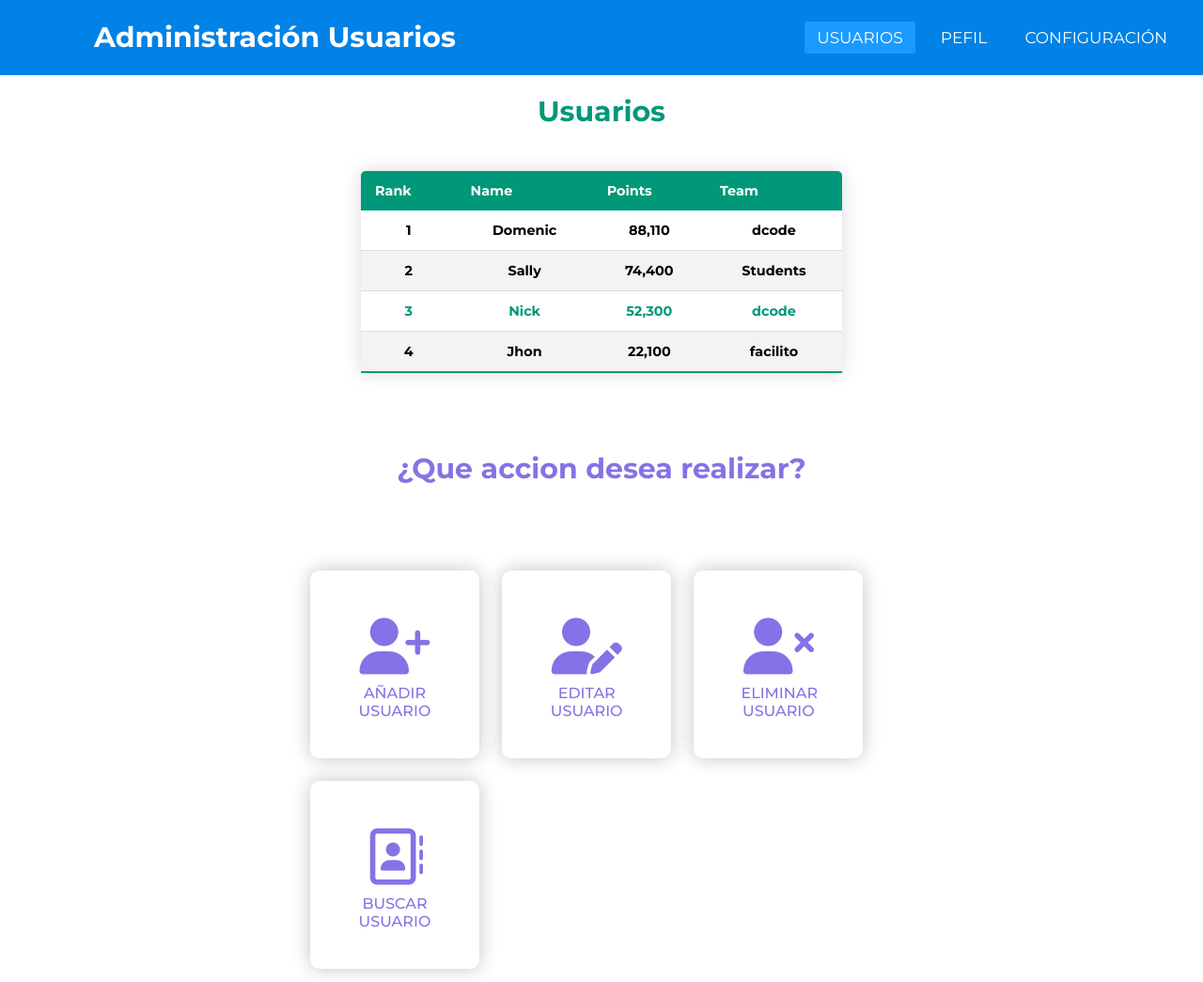
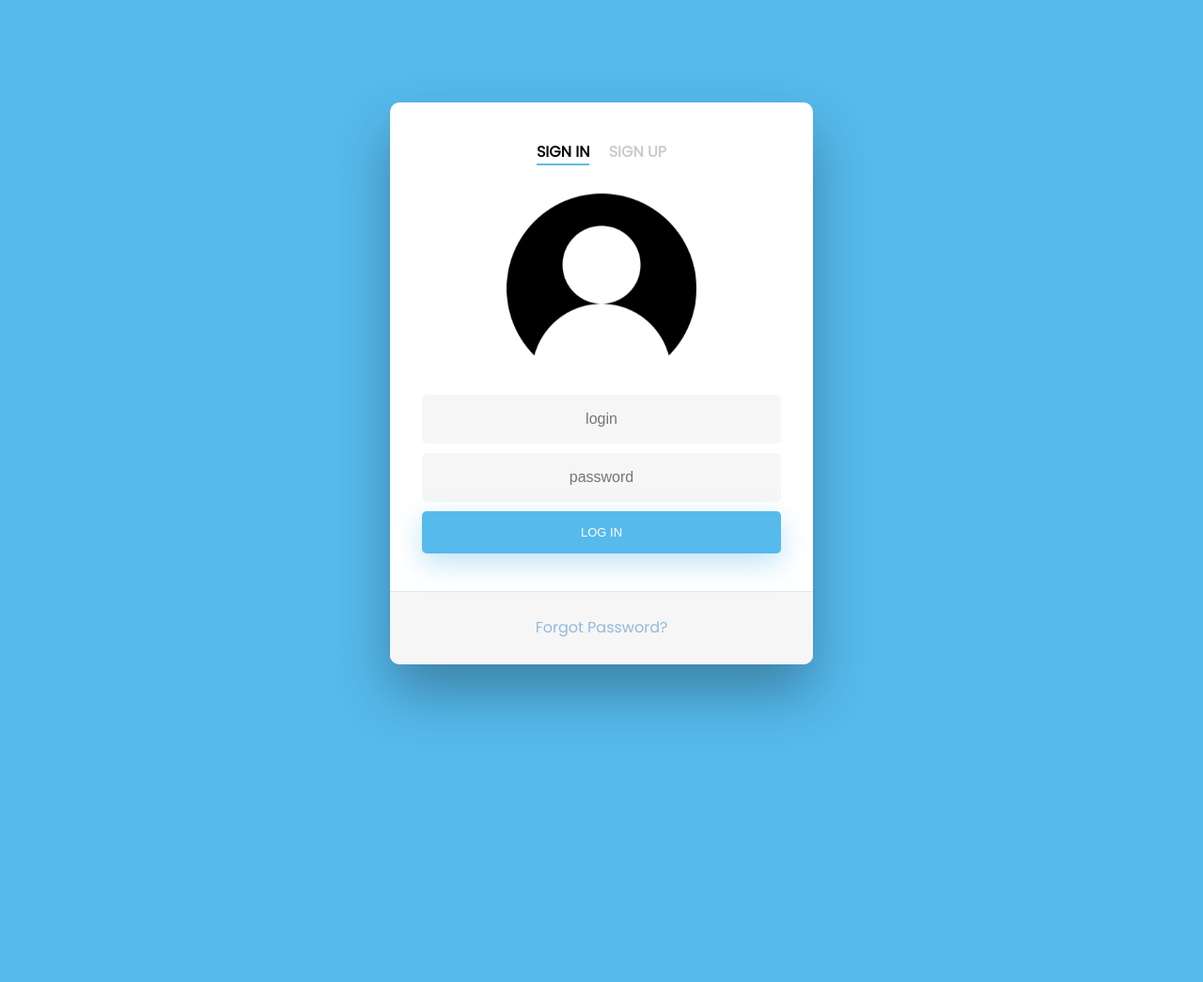
Before and after one commit to quimmp26/admin-datos-web, a PHP site: page / in a window 1280 px wide. Shown: the whole page at 94% size. After the commit the page ends 765 px from the top, so only its background shows below. Run offline with PHP 8.4, Linux system fonts and the light colour scheme; lists and menus that the app fills with data are empty; some libraries are stand-ins or nearby versions.

Commit message:
Login y Registro

```diff
--- a/añadir_usuario.php
+++ b/anadir_usuario.php
@@ -7,7 +7,7 @@
 
     //Crear Objeto de la clase Usuario
 
-    $objUsuario = new Usuario($_POST["nick"], $_POST["pass"], $_POST["fname"], $_POST["lname"], $_POST["mail"], $_POST["age"], $_POST["tlf"], $_POST["gender"]);
+    $objUsuario = new Usuario($_POST["nick"], $_POST["pass"], $_POST["fname"], $_POST["lname"], $_POST["mail"], $_POST["age"], $_POST["tlf"]);
 
     //Comprobación de conexión
     $con=mysqli_connect($servidor,$usuario,$contraseña,$bd);
@@ -23,13 +23,13 @@
 
     //Comprobar si existe el usuario
 
-    $sql_select = "select count(*) as rows from usuarios where nick = '".$objUsuario->getNickname()."'";
+    $sql_select = "select count(*) as rows from usuarios where nickname = '".$objUsuario->getNickname()."'";
     $res = mysqli_query($con, $sql_select);
     $datos = mysqli_fetch_assoc($res);
 
     if($datos['rows'] == 0)
     {
-        $sql_insert = "insert into usuarios values ('".$objUsuario->getNickname()."', '".$objUsuario->getPassword()."', '".$objUsuario->getFname()."', '".$objUsuario->getLname()."', '".$objUsuario->getEmail()."',".$objUsuario->getAge().", ".$objUsuario->getTlf().", '".$objUsuario->getGender()."')";
+        $sql_insert = "insert into usuarios values ('".$objUsuario->getNickname()."', '".$objUsuario->getPassword()."', '".$objUsuario->getFname()."', '".$objUsuario->getLname()."', '".$objUsuario->getEmail()."',".$objUsuario->getAge().", ".$objUsuario->getTlf().")";
 
         $consulta=mysqli_query($con,$sql_insert);
         if(!$consulta)
--- /dev/null
+++ b/css/styles_login.css
@@ -0,0 +1,269 @@
+
+@import url('https://fonts.googleapis.com/css?family=Poppins');
+
+/* BASIC */
+
+html {
+  background-color: #56baed;
+}
+
+body {
+  font-family: "Poppins", sans-serif;
+  height: 100vh;
+}
+
+a {
+  color: #92badd;
+  display:inline-block;
+  text-decoration: none;
+  font-weight: 400;
+}
+
+h2 {
+  text-align: center;
+  font-size: 16px;
+  font-weight: 900;
+  text-transform: uppercase;
+  display:inline-block;
+  margin: 40px 8px 10px 8px;
+  color: black;
+}
+
+
+
+/* STRUCTURE */
+
+.wrapper {
+  display: flex;
+  align-items: center;
+  flex-direction: column;
+  justify-content: center;
+  width: 100%;
+  min-height: 100%;
+  padding: 20px;
+}
+
+#formContent {
+  -webkit-border-radius: 10px 10px 10px 10px;
+  border-radius: 10px 10px 10px 10px;
+  background: #fff;
+  padding: 30px;
+  width: 90%;
+  max-width: 450px;
+  position: relative;
+  padding: 0px;
+  -webkit-box-shadow: 0 30px 60px 0 rgba(0,0,0,0.3);
+  box-shadow: 0 30px 60px 0 rgba(0,0,0,0.3);
+  text-align: center;
+}
+
+#formFooter {
+  background-color: #f6f6f6;
+  border-top: 1px solid #dce8f1;
+  padding: 25px;
+  text-align: center;
+  -webkit-border-radius: 0 0 10px 10px;
+  border-radius: 0 0 10px 10px;
+}
+
+
+
+/* TABS */
+
+h2.inactive {
+  color: #cccccc;
+}
+
+h2.active {
+  color: #0d0d0d;
+  border-bottom: 2px solid #5fbae9;
+}
+
+
+
+/* FORM TYPOGRAPHY*/
+
+input[type=button], input[type=submit], input[type=reset]  {
+  background-color: #56baed;
+  border: none;
+  color: white;
+  padding: 15px 80px;
+  text-align: center;
+  text-decoration: none;
+  display: inline-block;
+  text-transform: uppercase;
+  font-size: 13px;
+  -webkit-box-shadow: 0 10px 30px 0 rgba(95,186,233,0.4);
+  box-shadow: 0 10px 30px 0 rgba(95,186,233,0.4);
+  -webkit-border-radius: 5px 5px 5px 5px;
+  border-radius: 5px 5px 5px 5px;
+  margin: 5px 20px 40px 20px;
+  -webkit-transition: all 0.3s ease-in-out;
+  -moz-transition: all 0.3s ease-in-out;
+  -ms-transition: all 0.3s ease-in-out;
+  -o-transition: all 0.3s ease-in-out;
+  transition: all 0.3s ease-in-out;
+}
+
+input[type=button]:hover, input[type=submit]:hover, input[type=reset]:hover  {
+  background-color: #39ace7;
+}
+
+input[type=button]:active, input[type=submit]:active, input[type=reset]:active  {
+  -moz-transform: scale(0.95);
+  -webkit-transform: scale(0.95);
+  -o-transform: scale(0.95);
+  -ms-transform: scale(0.95);
+  transform: scale(0.95);
+}
+
+input{
+  background-color: #f6f6f6;
+  border: none;
+  color: #0d0d0d;
+  padding: 15px 32px;
+  text-align: center;
+  text-decoration: none;
+  display: inline-block;
+  font-size: 16px;
+  margin: 5px;
+  width: 85%;
+  border: 2px solid #f6f6f6;
+  -webkit-transition: all 0.5s ease-in-out;
+  -moz-transition: all 0.5s ease-in-out;
+  -ms-transition: all 0.5s ease-in-out;
+  -o-transition: all 0.5s ease-in-out;
+  transition: all 0.5s ease-in-out;
+  -webkit-border-radius: 5px 5px 5px 5px;
+  border-radius: 5px 5px 5px 5px;
+}
+
+input[type=text]:focus {
+  background-color: #fff;
+  border-bottom: 2px solid #5fbae9;
+}
+
+input[type=text]:placeholder {
+  color: #cccccc;
+}
+
+
+
+/* ANIMATIONS */
+
+/* Simple CSS3 Fade-in-down Animation */
+.fadeInDown {
+  -webkit-animation-name: fadeInDown;
+  animation-name: fadeInDown;
+  -webkit-animation-duration: 1s;
+  animation-duration: 1s;
+  -webkit-animation-fill-mode: both;
+  animation-fill-mode: both;
+}
+
+@-webkit-keyframes fadeInDown {
+  0% {
+    opacity: 0;
+    -webkit-transform: translate3d(0, -100%, 0);
+    transform: translate3d(0, -100%, 0);
+  }
+  100% {
+    opacity: 1;
+    -webkit-transform: none;
+    transform: none;
+  }
+}
+
+@keyframes fadeInDown {
+  0% {
+    opacity: 0;
+    -webkit-transform: translate3d(0, -100%, 0);
+    transform: translate3d(0, -100%, 0);
+  }
+  100% {
+    opacity: 1;
+    -webkit-transform: none;
+    transform: none;
+  }
+}
+
+/* Simple CSS3 Fade-in Animation */
+@-webkit-keyframes fadeIn { from { opacity:0; } to { opacity:1; } }
+@-moz-keyframes fadeIn { from { opacity:0; } to { opacity:1; } }
+@keyframes fadeIn { from { opacity:0; } to { opacity:1; } }
+
+.fadeIn {
+  opacity:0;
+  -webkit-animation:fadeIn ease-in 1;
+  -moz-animation:fadeIn ease-in 1;
+  animation:fadeIn ease-in 1;
+
+  -webkit-animation-fill-mode:forwards;
+  -moz-animation-fill-mode:forwards;
+  animation-fill-mode:forwards;
+
+  -webkit-animation-duration:1s;
+  -moz-animation-duration:1s;
+  animation-duration:1s;
+}
+
+.fadeIn.first {
+  -webkit-animation-delay: 0.4s;
+  -moz-animation-delay: 0.4s;
+  animation-delay: 0.4s;
+}
+
+.fadeIn.second {
+  -webkit-animation-delay: 0.6s;
+  -moz-animation-delay: 0.6s;
+  animation-delay: 0.6s;
+}
+
+.fadeIn.third {
+  -webkit-animation-delay: 0.8s;
+  -moz-animation-delay: 0.8s;
+  animation-delay: 0.8s;
+}
+
+.fadeIn.fourth {
+  -webkit-animation-delay: 1s;
+  -moz-animation-delay: 1s;
+  animation-delay: 1s;
+}
+
+/* Simple CSS3 Fade-in Animation */
+.underlineHover:after {
+  display: block;
+  left: 0;
+  bottom: -10px;
+  width: 0;
+  height: 2px;
+  background-color: #56baed;
+  content: "";
+  transition: width 0.2s;
+}
+
+.underlineHover:hover {
+  color: #0d0d0d;
+}
+
+.underlineHover:hover:after{
+  width: 100%;
+}
+
+
+
+/* OTHERS */
+
+*:focus {
+    outline: none;
+}
+
+#icon {
+  width:45%;
+  padding-top: 20px;
+}
+
+* {
+  box-sizing: border-box;
+}
--- a/index.html
+++ b/index.html
@@ -4,102 +4,33 @@
     <meta charset="UTF-8">
     <meta name="viewport" content="width=device-width, initial-scale=1.0">
     <title>Document</title>
-    <link rel="stylesheet" href="css/styles.css">
-    <script src="https://kit.fontawesome.com/b1dabce4a7.js" crossorigin="anonymous"></script>
+    <link rel="stylesheet" href="css/styles_login.css">
 </head>
 <body>
-    <nav>
-        <input type="checkbox" id="check">
-        <label for="check" class="checkbtn">
-            <i class="fas fa-bars"></i>
-        </label>
-        <label class="logo" for="">Administración Usuarios</label>
-        <ul>
-            <li><a class="active" href="#">USUARIOS</a></li>
-            <li><a href="#">PEFIL</a></li>
-            <li><a href="#">CONFIGURACIÓN</a></li>
-        </ul>
-    </nav>
-    <section>
-        <h1>Usuarios</h1>
-        <table class="content-table">
-            <thead>
-                <tr>
-                    <th>Rank</th>
-                    <th>Name</th>
-                    <th>Points</th>
-                    <th>Team</th>
-                </tr>
-            </thead>
-            <tbody>
-                <tr>
-                    <th>1</th>
-                    <th>Domenic</th>
-                    <th>88,110</th>
-                    <th>dcode</th>
-                </tr>
-                <tr>
-                    <th>2</th>
-                    <th>Sally</th>
-                    <th>74,400</th>
-                    <th>Students</th>
-                </tr>
-                <tr class="active-row">
-                    <th>3</th>
-                    <th>Nick</th>
-                    <th>52,300</th>
-                    <th>dcode</th>
-                </tr>
-                <tr>
-                    <th>4</th>
-                    <th>Jhon</th>
-                    <th>22,100</th>
-                    <th>facilito</th>
-                </tr>
+    <div class="wrapper fadeInDown">
+        <div id="formContent">
+          <!-- Tabs Titles -->
+          <h2 class="active"> Sign In </h2>
+          <h2 class="inactive underlineHover">Sign Up </h2>
 
-            </tbody>
-        </table>
-    </section>
-    <div class="main-container">
-        <h2>¿Que accion desea realizar?</h2>
-        <div class="radio-buttons">
-            <label class="custom-radio" onclick="location.href='añadir_usuario.html'">
-                <input type="radio" name="radio" >
-                <span class="radio-btn"><i class="fas fa-check"></i>
-                    <div class="options-icon">
-                        <i class="fas fa-user-plus"></i>
-                        <h3>Añadir Usuario</h3>
-                    </div>
-                </span>
-            </label>
-            <label class="custom-radio">
-                <input type="radio" name="radio">
-                <span class="radio-btn"><i class="fas fa-check"></i>
-                    <div class="options-icon">
-                        <i class="fas fa-user-edit"></i>
-                        <h3>Editar Usuario</h3>
-                    </div>
-                </span>
-            </label>
-            <label class="custom-radio">
-                <input type="radio" name="radio">
-                <span class="radio-btn"><i class="fas fa-check"></i>
-                    <div class="options-icon">
-                        <i class="fas fa-user-times"></i>
-                        <h3>Eliminar Usuario</h3>
-                    </div>
-                </span>
-            </label>
-            <label class="custom-radio">
-                <input type="radio" name="radio">
-                <span class="radio-btn"><i class="fas fa-check"></i>
-                    <div class="options-icon">
-                        <i class="far fa-address-book"></i>
-                        <h3>Buscar Usuario</h3>
-                    </div>
-                </span>
-            </label>
+          <!-- Icon -->
+          <div class="fadeIn first">
+            <img src="img/user.png" id="icon"/>
+          </div>
+
+          <!-- Login Form -->
+          <form method="POST" action="log_usuario.php">
+            <input type="text" id="login" class="fadeIn second" name="login" placeholder="login">
+            <input type="password" id="password" class="fadeIn third" name="password" placeholder="password">
+            <input type="submit" class="fadeIn fourth" value="Log In">
+          </form>
+
+          <!-- Remind Passowrd -->
+          <div id="formFooter">
+            <a class="underlineHover" href="#">Forgot Password?</a>
+          </div>
+
         </div>
-    </div>
+      </div>
 </body>
 </html>
```
Also changed, not shown: admin.html (added, +105 -0 lines), añadir_usuario.html (+24 -3 lines), log_usuario.php (added, +61 -0 lines), models/usuario.php (+14 -14 lines), css/styles_add_user.css (added), img/user.png (added).
